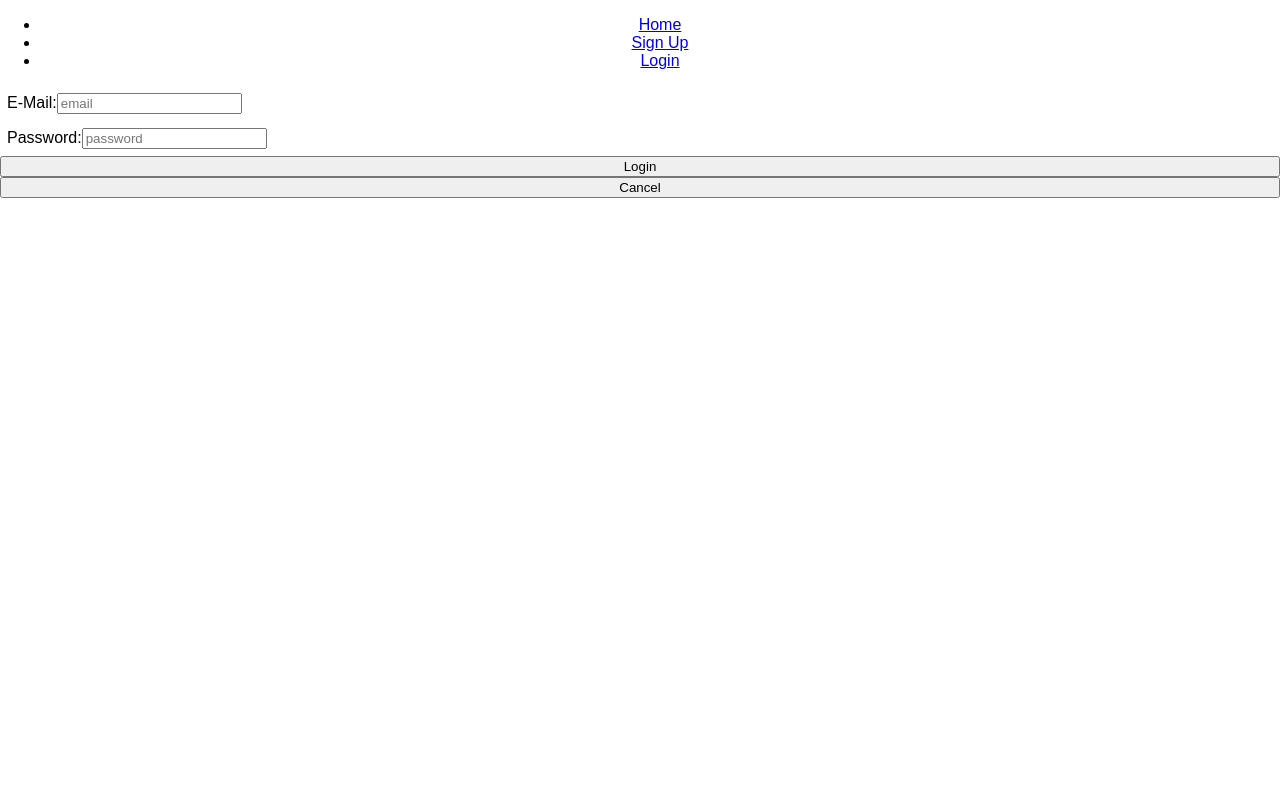
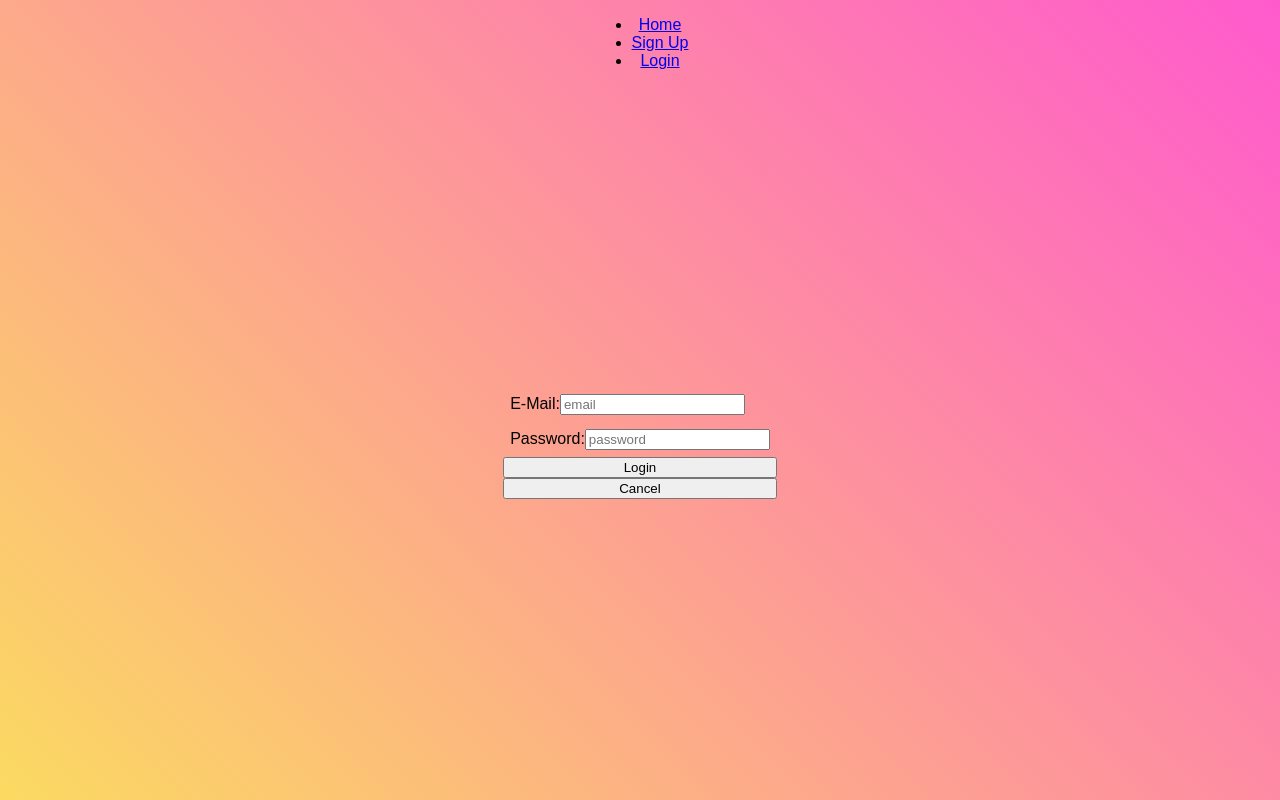
Before and after one commit to codeannie/mood-tracker-client, a React (Create React App) app: page /login in a window 1280 px wide. Built offline with nearby package versions, Linux system fonts and the light colour scheme.

Commit message:
fixed - landing page routing successful

```diff
--- a/src/App.css
+++ b/src/App.css
@@ -19,3 +19,26 @@
   from { transform: rotate(0deg); }
   to { transform: rotate(360deg); }
 }
+
+.loginForm-container, .signUpForm-container {
+  background-color: #FBDA61;
+  background-image: linear-gradient(45deg, #FBDA61 0%, #FF5ACD 100%);
+  height: 100vh;
+
+  display: flex;
+  flex-direction: column;
+  justify-content: center;
+  align-items: center;
+}
+
+
+.signUpForm, .loginForm {
+  display: flex;
+  flex-direction: column;
+  margin: auto;
+}
+
+label {
+  align-self: flex-start;
+  padding: 7px;
+}
--- a/src/App.js
+++ b/src/App.js
@@ -13,19 +13,6 @@ class App extends Component {
       <Router>
         {/* <LandingPage /> */}
         <div className="App">
-          <div className="nav-buttons">
-            <ul>
-              <li>
-                <Link to="/"> Home </Link>
-              </li>
-              <li>
-                <Link to="signup"> Sign Up </Link>
-              </li>
-              <li>
-                <Link to="login"> Login </Link>
-              </li>
-            </ul>
-          </div>
           <Route exact path="/" component={LandingPage} />
           <Route exact path="/signup" component={SignUpForm} />
           <Route exact path="/login" component={LoginForm} />
--- /dev/null
+++ b/src/landing-page/landing-navBtns.component.js
@@ -0,0 +1,24 @@
+import React from 'react';
+import { BrowserRouter as Route, Link } from 'react-router-dom';
+// import SignUpForm from './signupForm-component';
+// import LoginForm from './loginForm-component';
+
+const LandingNavBtns = () => (
+  <section className="nav-buttons">
+    <ul>
+      <li>
+        <Link to="/"> Home </Link>
+      </li>
+      <li>
+        <Link to="signup"> Sign Up </Link>
+      </li>
+      <li>
+        <Link to="login"> Login </Link>
+      </li>
+    </ul>
+    {/* <Route exact path="/signup" component={SignUpForm} />
+    <Route exact path="/login" component={LoginForm} /> */}
+  </section>
+);
+
+export default LandingNavBtns;
--- a/src/landing-page/landing-page.component.js
+++ b/src/landing-page/landing-page.component.js
@@ -1,12 +1,14 @@
 import React from 'react';
 import { BrowserRouter as Router, Route, Link } from 'react-router-dom';
 import LandingContent from './landing-content.component';
+import LandingNavBtns from './landing-navBtns.component';
 import './landing-page.css';
 
 export default class LandingPage extends React.Component {
   render() {
     return (
       <div className="landing-page">
+        <LandingNavBtns />
         <LandingContent />
       </div>
     );
--- a/src/landing-page/landing-page.css
+++ b/src/landing-page/landing-page.css
@@ -13,14 +13,3 @@
   align-self: center;
   margin: auto;
 }
-
-.signUpForm, .loginForm {
-  display: flex;
-  flex-direction: column;
-  margin: auto;
-}
-
-label {
-  align-self: flex-start;
-  padding: 7px;
-}
--- a/src/landing-page/loginForm-component.js
+++ b/src/landing-page/loginForm-component.js
@@ -1,5 +1,5 @@
 import React from 'react';
-// import { Button, Input } from 'antd';
+import LandingNavBtns from './landing-navBtns.component';
 
 export default class LoginForm extends React.Component {
   constructor(props) {
@@ -18,6 +18,9 @@ export default class LoginForm extends React.Component {
 
   render() {
     return (
+      <div className="loginForm-container">
+        <LandingNavBtns />
+
         <form className="loginForm" onSubmit={this.handleSubmit}>
           <label htmlFor="email">
           E-Mail:
@@ -41,6 +44,7 @@ export default class LoginForm extends React.Component {
           <button> Cancel </button>
 
         </form>
+      </div>
     );
   }
 }
--- a/src/landing-page/signupForm-component.js
+++ b/src/landing-page/signupForm-component.js
@@ -1,5 +1,5 @@
 import React from 'react';
-// import { Button, Input } from 'antd';
+import LandingNavBtns from './landing-navBtns.component';
 
 export default class SignUpForm extends React.Component {
   constructor(props) {
@@ -20,6 +20,9 @@ export default class SignUpForm extends React.Component {
 
   render() {
     return (
+      <div className="signUpForm-container">
+        <LandingNavBtns />
+
         <form className="signUpForm" onSubmit={this.handleSubmit}>
           <label htmlFor="firstName">
           First Name:
@@ -52,6 +55,7 @@ export default class SignUpForm extends React.Component {
           <button> Cancel </button>
 
         </form>
+      </div>
     );
   }
 }
```
Lines whose indentation alone changed are shown as unchanged.
